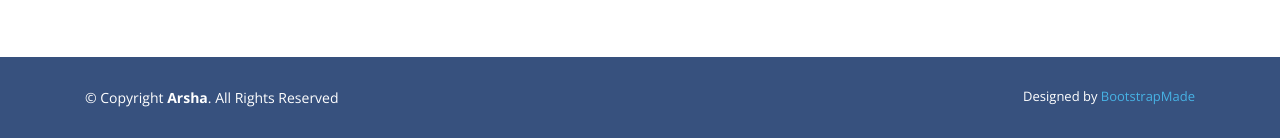
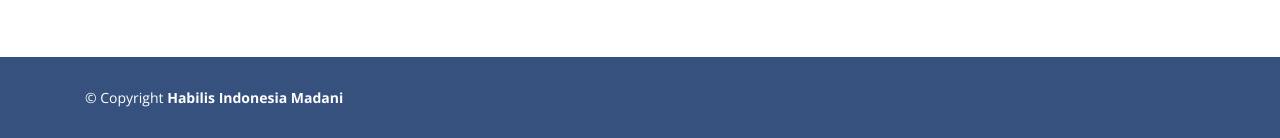
Before and after one commit to fiesta1803/percobaanweb, a plain HTML site: page index.html in a window 1280 px wide. Shown: the part 8480-8618 px from the top of the page. Drawn offline with nearby package versions, Linux system fonts and the light colour scheme; animation ran at ten frames a second.

Commit message:
Update index.html

```diff
--- a/index.html
+++ b/index.html
@@ -804,14 +804,13 @@
 
     <div class="container footer-bottom clearfix">
       <div class="copyright">
-        &copy; Copyright <strong><span>Arsha</span></strong>. All Rights Reserved
+        &copy; Copyright <strong><span>Habilis Indonesia Madani</span></strong>
       </div>
       <div class="credits">
         <!-- All the links in the footer should remain intact. -->
         <!-- You can delete the links only if you purchased the pro version. -->
         <!-- Licensing information: https://bootstrapmade.com/license/ -->
         <!-- Purchase the pro version with working PHP/AJAX contact form: https://bootstrapmade.com/arsha-free-bootstrap-html-template-corporate/ -->
-        Designed by <a href="https://bootstrapmade.com/">BootstrapMade</a>
       </div>
     </div>
   </footer><!-- End Footer -->
```
